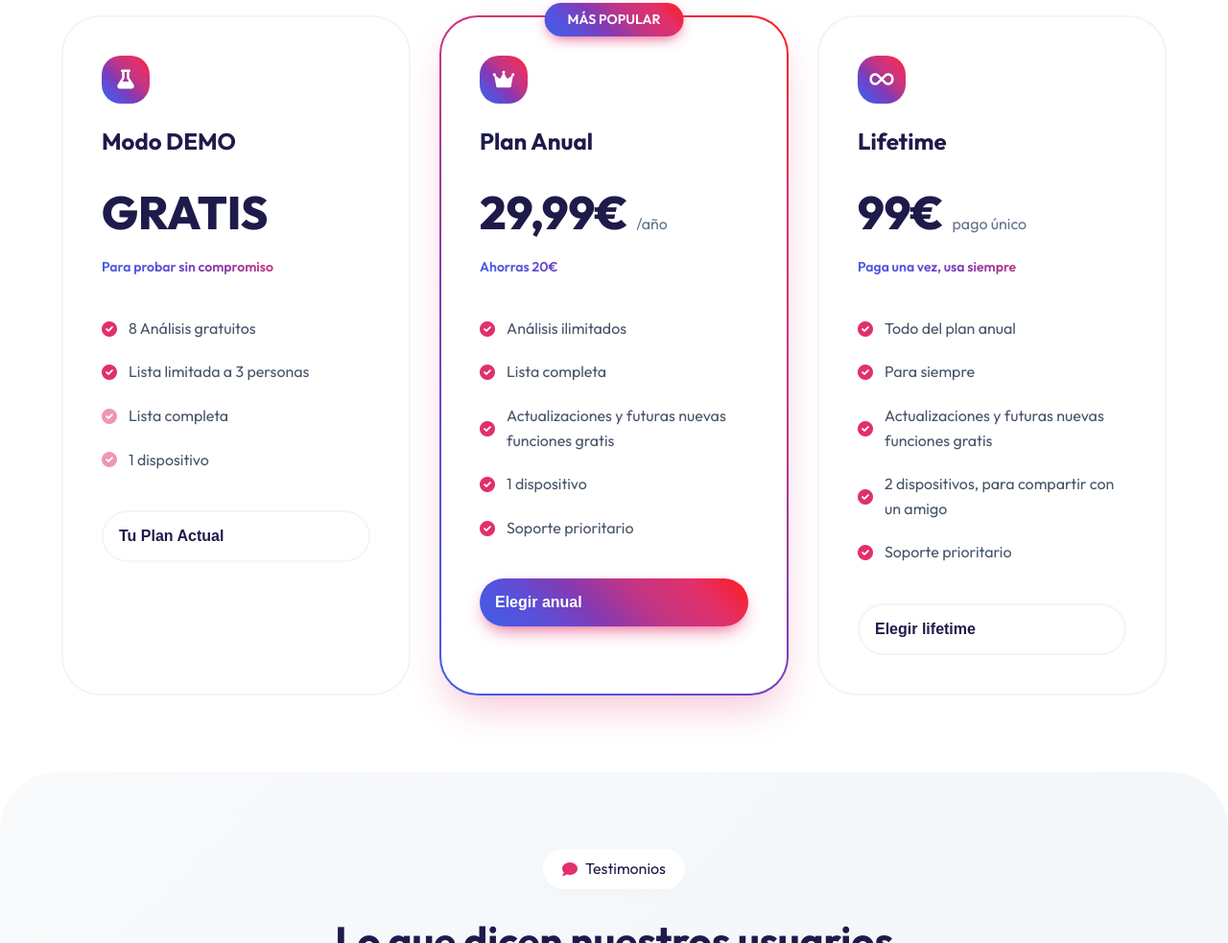
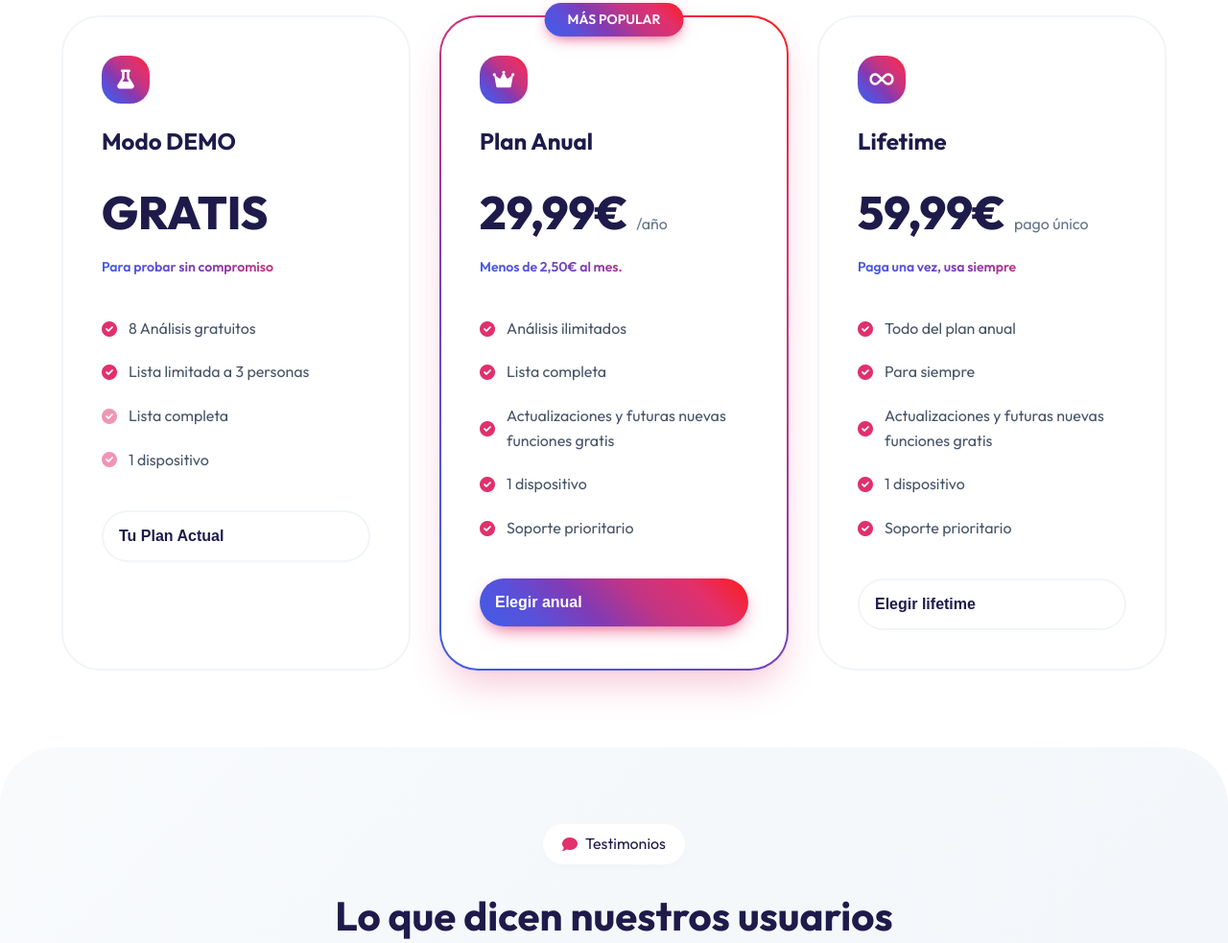
Before and after one commit to johncampg12-afk/ig-analyzer-backend, a website: page index.html in a window 1280 px wide. Shown: the part 2370-3353 px from the top of the page at 96% size. Drawn offline with Linux system fonts and the light colour scheme.

Commit message:
Add favicons and update head

```diff
--- a/index.html
+++ b/index.html
@@ -2,6 +2,18 @@
 <html lang="es">
 <head>
   <meta charset="UTF-8">
+
+  <!-- FAVICONS -->
+  <link rel="icon" type="image/png" sizes="16x16" href="/icon16.png">
+  <link rel="icon" type="image/png" sizes="32x32" href="/icon32.png">
+  <link rel="icon" type="image/png" sizes="48x48" href="/icon48.png">
+  <link rel="icon" type="image/png" sizes="128x128" href="/icon128.png">
+  <link rel="apple-touch-icon" href="/icon128.png">
+
+  <!-- Para navegadores antiguos -->
+  <link rel="shortcut icon" href="/favicon.ico" type="image/x-icon">
+
+
   <meta name="viewport" content="width=device-width, initial-scale=1.0">
   <title>IG Analyzer - Descubre quién no te sigue en Instagram</title>
   <meta name="description" content="La herramienta favorita de los instagramers para saber quién no te sigue. Rápido, divertido y muy fácil de usar.">
@@ -1236,7 +1248,7 @@
           </div>
           <h3>Plan Anual</h3>
           <div class="price">29,99€ <span>/año</span></div>
-          <div class="price-description">Ahorras 20€</div>
+          <div class="price-description">Menos de 2,50€ al mes.</div>
 
           <ul class="pricing-features">
             <li><i class="fas fa-check-circle"></i> Análisis ilimitados</li>
@@ -1257,14 +1269,14 @@
             <i class="fas fa-infinity"></i>
           </div>
           <h3>Lifetime</h3>
-          <div class="price">99€ <span>pago único</span></div>
+          <div class="price">59,99€ <span>pago único</span></div>
           <div class="price-description">Paga una vez, usa siempre</div>
 
           <ul class="pricing-features">
             <li><i class="fas fa-check-circle"></i> Todo del plan anual</li>
             <li><i class="fas fa-check-circle"></i> Para siempre</li>
             <li><i class="fas fa-check-circle"></i> Actualizaciones y futuras nuevas funciones gratis</li>
-            <li><i class="fas fa-check-circle"></i> 2 dispositivos, para compartir con un amigo</li>
+            <li><i class="fas fa-check-circle"></i> 1 dispositivo</li>
             <li><i class="fas fa-check-circle"></i> Soporte prioritario</li>
           </ul>
 
```
Also changed, not shown: android-chrome-192x192.png (added), android-chrome-512x512.png (added), apple-touch-icon.png (added), favicon-16x16.png (added), favicon-32x32.png (added), favicon.ico (added), site.webmanifest (added).
